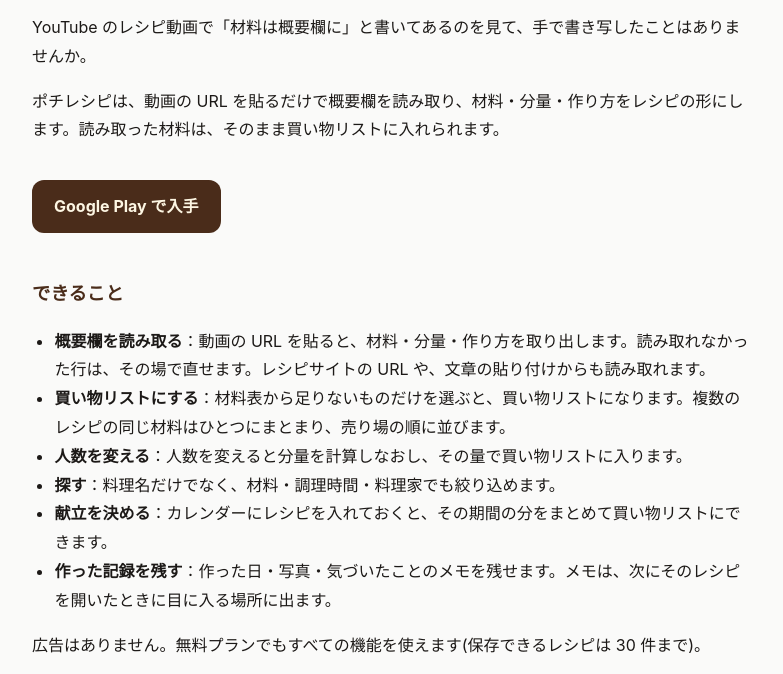
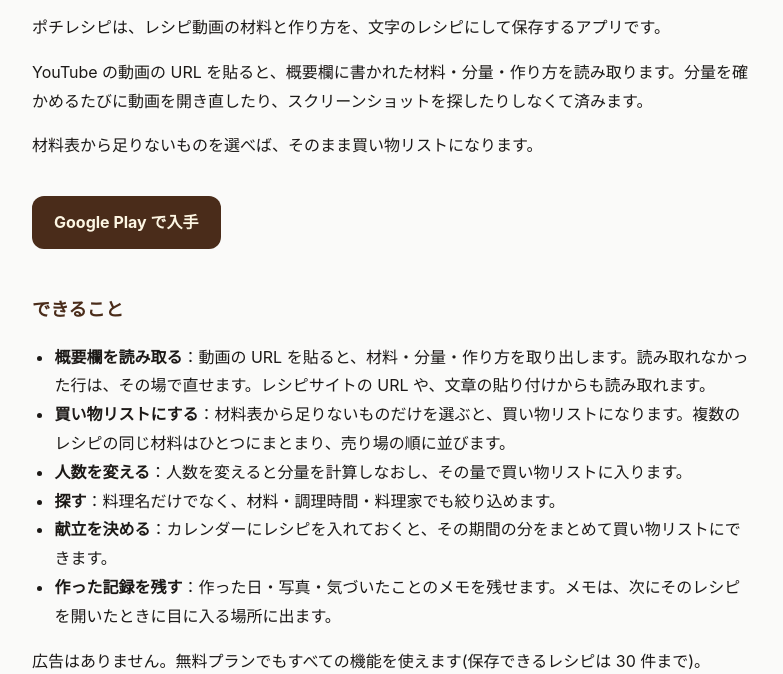
Before and after one commit to dirzan123-max/cookmemo-policy, a plain HTML site: page app/index.html in a window 1280 px wide. Shown: the part 126-800 px from the top of the page, without its empty margins (248-1031 px from the left). Drawn offline with Linux system fonts and the light colour scheme.

Commit message:
紹介ページ: 書き出しを、問いかけをやめて事実の言い切りにする
Co-Authored-By: Claude Fable 5.2 <noreply@anthropic.com>

```diff
--- a/app/index.html
+++ b/app/index.html
@@ -41,8 +41,9 @@
   </div>
 </header>
 
-<p>YouTube のレシピ動画で「材料は概要欄に」と書いてあるのを見て、手で書き写したことはありませんか。</p>
-<p>ポチレシピは、動画の URL を貼るだけで概要欄を読み取り、材料・分量・作り方をレシピの形にします。読み取った材料は、そのまま買い物リストに入れられます。</p>
+<p>ポチレシピは、レシピ動画の材料と作り方を、文字のレシピにして保存するアプリです。</p>
+<p>YouTube の動画の URL を貼ると、概要欄に書かれた材料・分量・作り方を読み取ります。分量を確かめるたびに動画を開き直したり、スクリーンショットを探したりしなくて済みます。</p>
+<p>材料表から足りないものを選べば、そのまま買い物リストになります。</p>
 
 <a class="store" href="https://play.google.com/store/apps/details?id=com.cookmemo.app">Google Play で入手</a>
 
```
